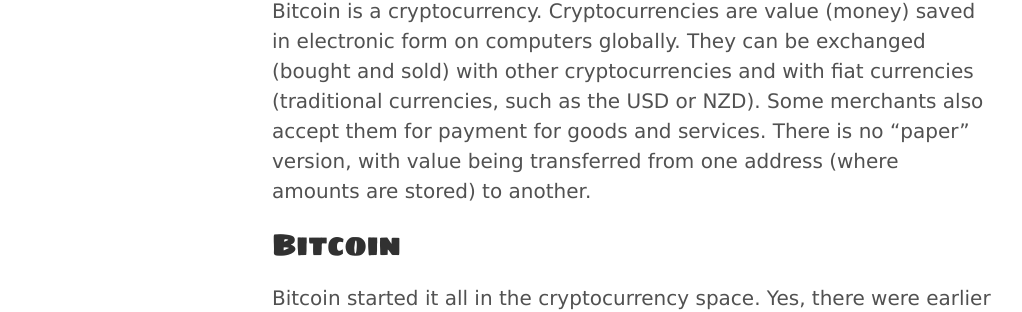
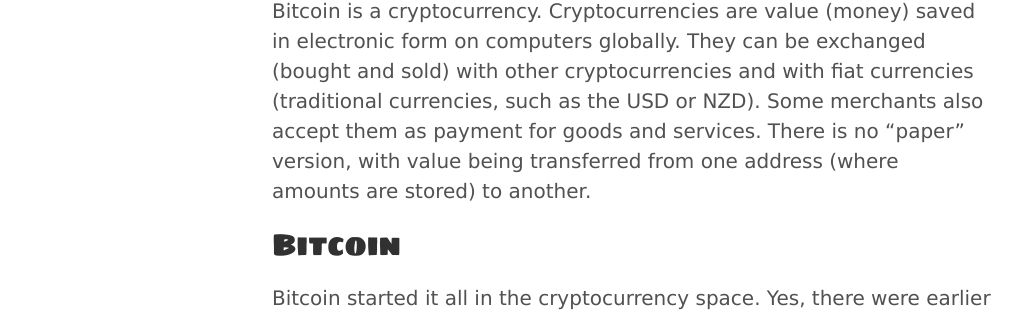
Before and after one commit to tracyjordan/tracyjordan.github.io, a Jekyll site: the page built from _posts/2020-05-31-bitcoin.md, in a window 1280 px wide and 900 px high. Shown: the part 264-576 px from the top of the window, without its empty margins (8-1030 px from the left). Built offline with Jekyll 4.4.1, drawn with Linux system fonts in a browser that asks for light colours; a script that is not in the unit is left out.

Commit message:
Update 2020-05-31-bitcoin.md

```diff
--- a/_posts/2020-05-31-bitcoin.md
+++ b/_posts/2020-05-31-bitcoin.md
@@ -9,7 +9,7 @@ published: true
 
 <h2>Cryptocurrencies</h2>
 
-<p>Bitcoin is a cryptocurrency. Cryptocurrencies are value (money) saved in electronic form on computers globally. They can be exchanged (bought and sold) with other cryptocurrencies and with fiat currencies (traditional currencies, such as the USD or NZD). Some merchants also accept them for payment for goods and services. There is no “paper” version, with value being transferred from one address (where amounts are stored) to another.</p>
+<p>Bitcoin is a cryptocurrency. Cryptocurrencies are value (money) saved in electronic form on computers globally. They can be exchanged (bought and sold) with other cryptocurrencies and with fiat currencies (traditional currencies, such as the USD or NZD). Some merchants also accept them as payment for goods and services. There is no “paper” version, with value being transferred from one address (where amounts are stored) to another.</p>
 
 <h2>Bitcoin</h2>
 
```
